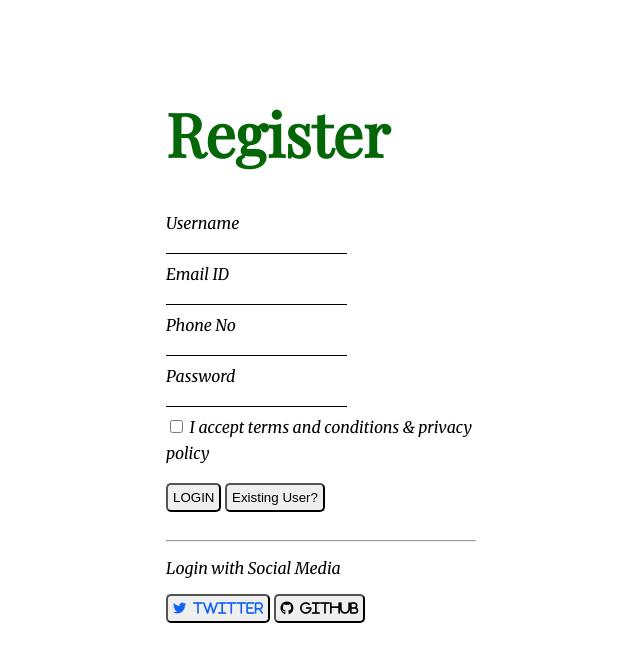
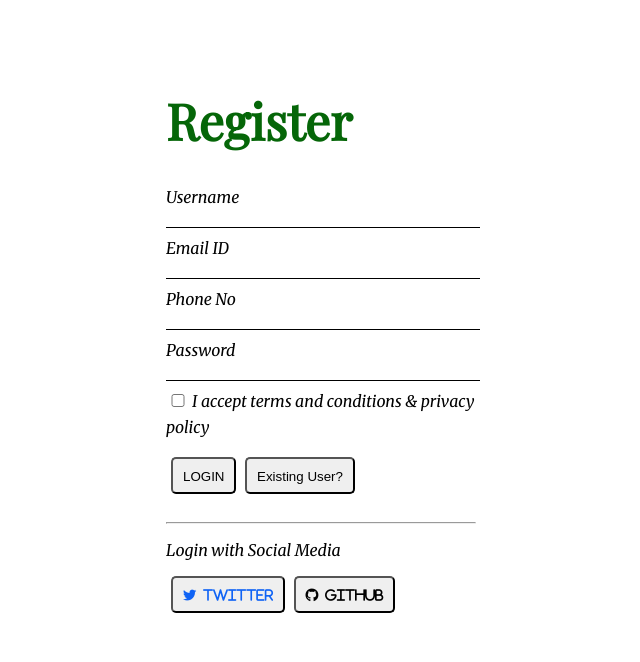
Before and after one commit to DoomSkullYT/Website-for-assigment, a plain HTML site: page index.html in a window 1280 px wide. Shown: the whole page, without its empty margins (562-1202 px from the left). Drawn offline with nearby package versions, Linux system fonts and the light colour scheme; files that its build step writes are made by us from their sources.

Commit message:
Update styles.css

```diff
--- a/styles.css
+++ b/styles.css
@@ -14,14 +14,17 @@ body::before{
 body{
     font-family: 'Merriweather', serif;
 }
-
+.slogan{
+  font-size: 60%;
+}
 h1{
 font-family: 'Playfair Display', serif;
-  font-size: 60px;
+  font-size: 50px;
   color:#056608;
+  padding-bottom:0px;
 }
-#ink{
-  color: red;
+#red{
+  width: 5%;
 }
 
 .container{
@@ -57,6 +60,7 @@ input{
   border:none;
   border-bottom: 1px solid black;
   margin-bottom: 10px;
+  width: 100%;
 }
    input:focus{
     outline: none;
@@ -65,9 +69,11 @@ button{
   border-radius: 5px;
   float:center;
   cursor: pointer;
-  padding: 5px;
+  padding: 10px 10px 8px 10px;
+  margin-left: 5px;
 
 }
-.fa-facebook{
-  color: #0f63f5;
+
+.red{
+  width: 50%;
 }
```
